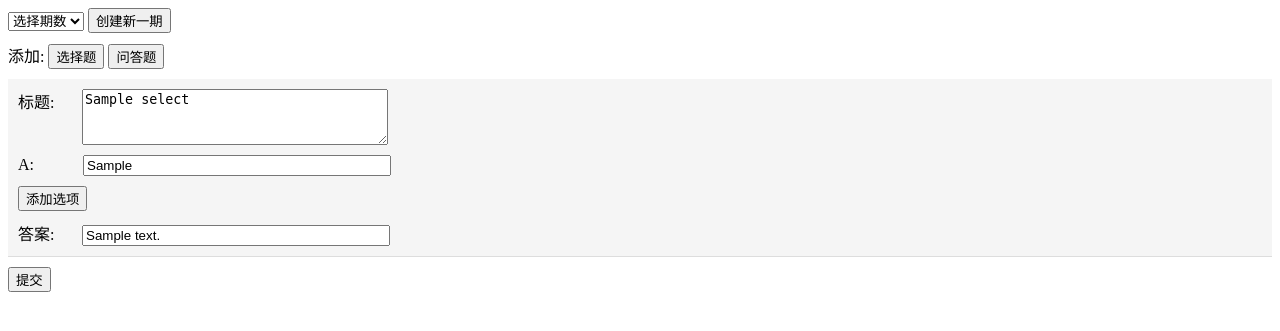
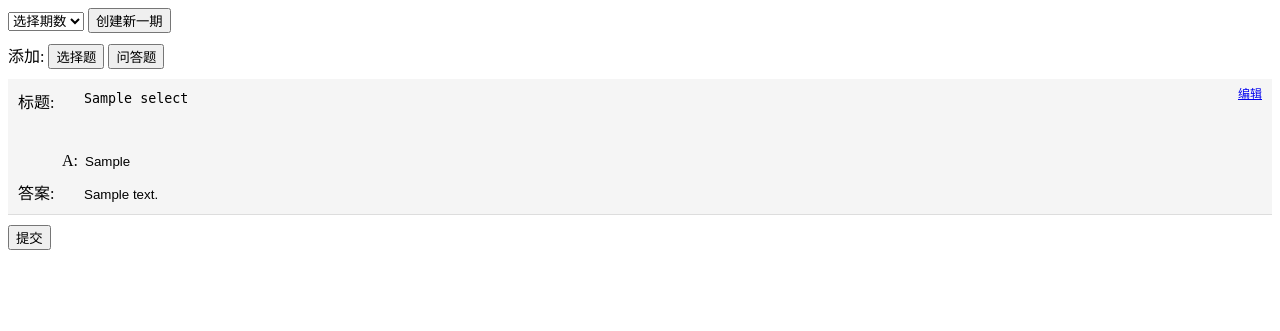
Before and after one commit to hsian/flask-exampy, a Flask app: template app/templates/subject/edit.html in a window 1280 px wide. Shown: the top 331 px of the page. Run offline with Flask 2, Linux system fonts and the light colour scheme; tables that the repository leaves empty hold one stand-in row (values such as "Sample post"); the template is opened without the code that fills it: values that come from a table or form of the project are taken from there, most other values are stand-ins (such as "Sample title", 1, 10 or a date in 2020); some libraries are stand-ins or nearby versions.

Commit message:
edit subject

```diff
--- a/app/templates/subject/edit.html
+++ b/app/templates/subject/edit.html
@@ -42,6 +42,39 @@
 
 		.option-list-item label{
 			margin-right: 5px;
+			text-align: right;
+		}
+
+		.readonly input{
+			background: none;
+			border:none;
+		}
+		.readonly .add-option{
+			display: none;
+		}
+
+		.readonly textarea{
+			background: none;border:none; resize:none;
+			outline: none;
+		}
+
+		.subject-item {
+			position: relative;
+		}
+
+		.edit_select{
+			position: absolute;
+			right: 10px;
+			top:5px;
+			font-size: 12px;
+		}
+
+		.edit_commit{
+			position: absolute;
+			right: 10px;
+			top:5px;
+			font-size: 12px;
+			display: none;
 		}
 	</style>
 </head>
@@ -59,7 +92,9 @@
 	</div>
 	<div class="subject-list">
 		{% for select in selects %}
-			<div class="subject-item">
+			<div class="subject-item readonly">
+				<a href="javacript:void(0)" data-id="{{select.id}}" class="edit_select">编辑</a>
+				<a href="javacript:void(0)" class="edit_commit">确认</a>
 				<div class="title">
 					<label>标题: </label>
 					<textarea readonly>{{select.title}}</textarea>
@@ -101,9 +136,6 @@
 	<script>
 		$(function(){
 
-
-
-
 			var subject = {
 
 				wrap : $(".subject-list"),
@@ -133,6 +165,10 @@
 
 					$("#submit").on("click",function(){
 						self.submit();
+					})
+
+					$(".edit_select").on("click",function(){
+						self.edit(this);
 					})
 
 					//创建期数列表
@@ -181,6 +217,66 @@
 					this.max_period++;
 					var html = "<option value="+ this.max_period +">第"+ this.max_period +"期</option>";
 					$("#period").prepend(html);
+				},
+
+				edit : function(elem){
+
+					var self = this;
+					var id = $(elem).attr("data-id");
+					var commit = $(elem).next().show();
+					var parent = $(elem).hide().parent();
+					var item_len = parent.find(".option-list-item").length;
+					var option = new Option(item_len);
+
+					parent.removeClass("readonly");
+					parent.find("textarea").attr("readonly",false);
+					parent.find("input").attr("readonly",false);
+
+					parent.find(".add-option").click(function(){
+						var item = option.create();
+						$(this).prev().append(item);
+					})
+
+					commit.click(function(){
+						self.editRelease(parent,id);
+					})
+				},
+
+				editRelease : function(elem,id){
+
+					var title = elem.find("textarea").val();
+					var option = "";
+					var all_opt = elem.find(".option-list-item");
+
+					$.each(all_opt,function(k,v){
+						var value =  $(v).find("input").val();
+						if(value != ""){
+							option += value + "###";
+						}
+					})
+
+					var answer = elem.find(".answer-item input").val();
+
+					if(!!(title.trim()) && !!(option.trim()) && !!(answer.trim())){
+						models = {};
+						models["title"] = title;
+						models["option"] = option;
+						models["answer"] = answer;
+					}
+
+					var data = {
+						list : JSON.stringify(models)
+					}
+
+					$.ajax({
+						url : "/edit_subject/" + id,
+						type : "POST",
+						data : data,
+						success : function(){
+							alert("编辑成功");
+							window.location.reload();
+						}
+					})
 				},
 
 				submit : function(){
@@ -244,8 +340,8 @@
 			var ABC = "ABCDEFGHIJK";
 
 			// 选项构造函数
-			function Option(){
-				this.index = 0;
+			function Option(index){
+				this.index = index || 0;
 			}
 
 			Option.prototype.create = function(value){
```
Also changed, not shown: app/main/views.py (+16 -0 lines).
